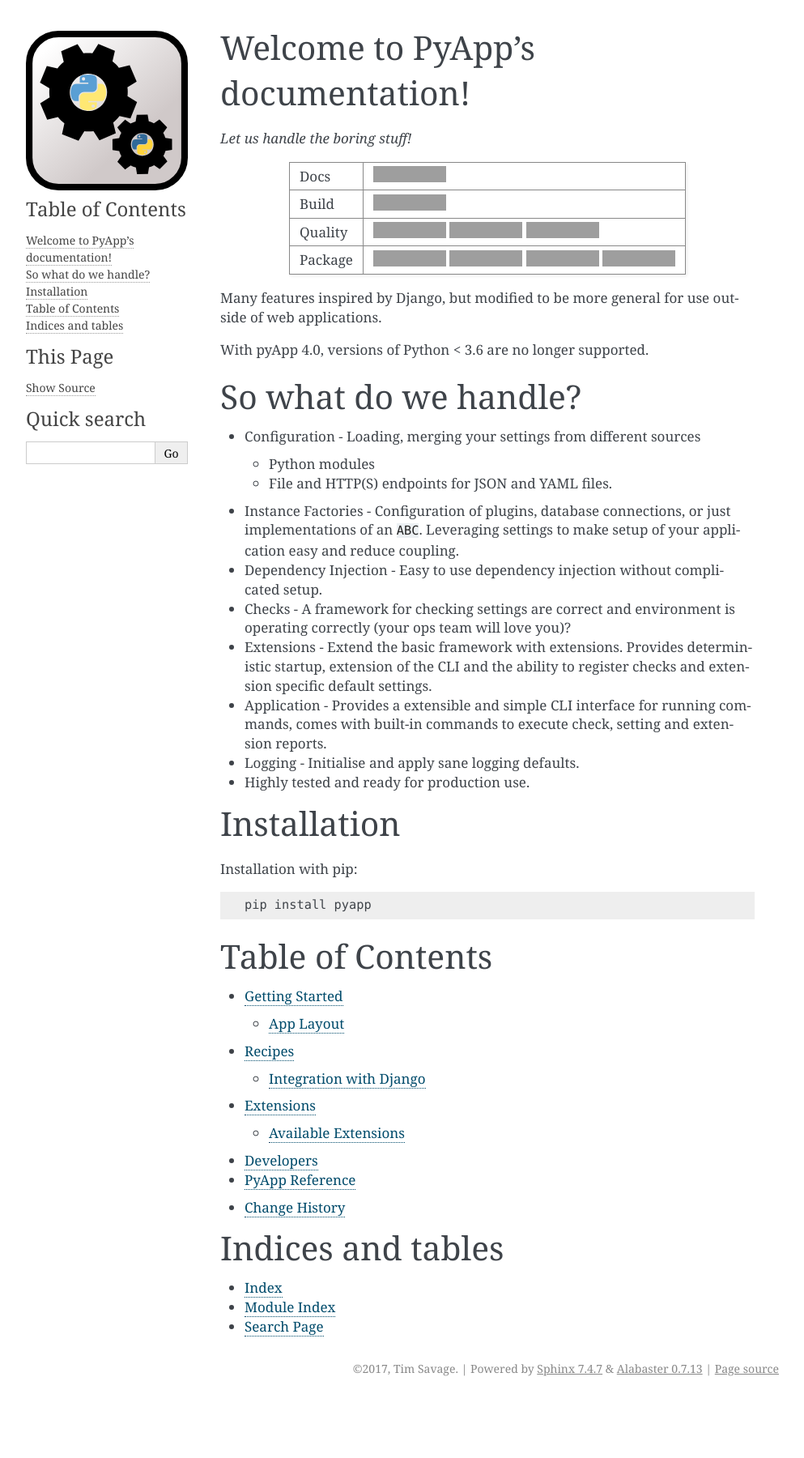
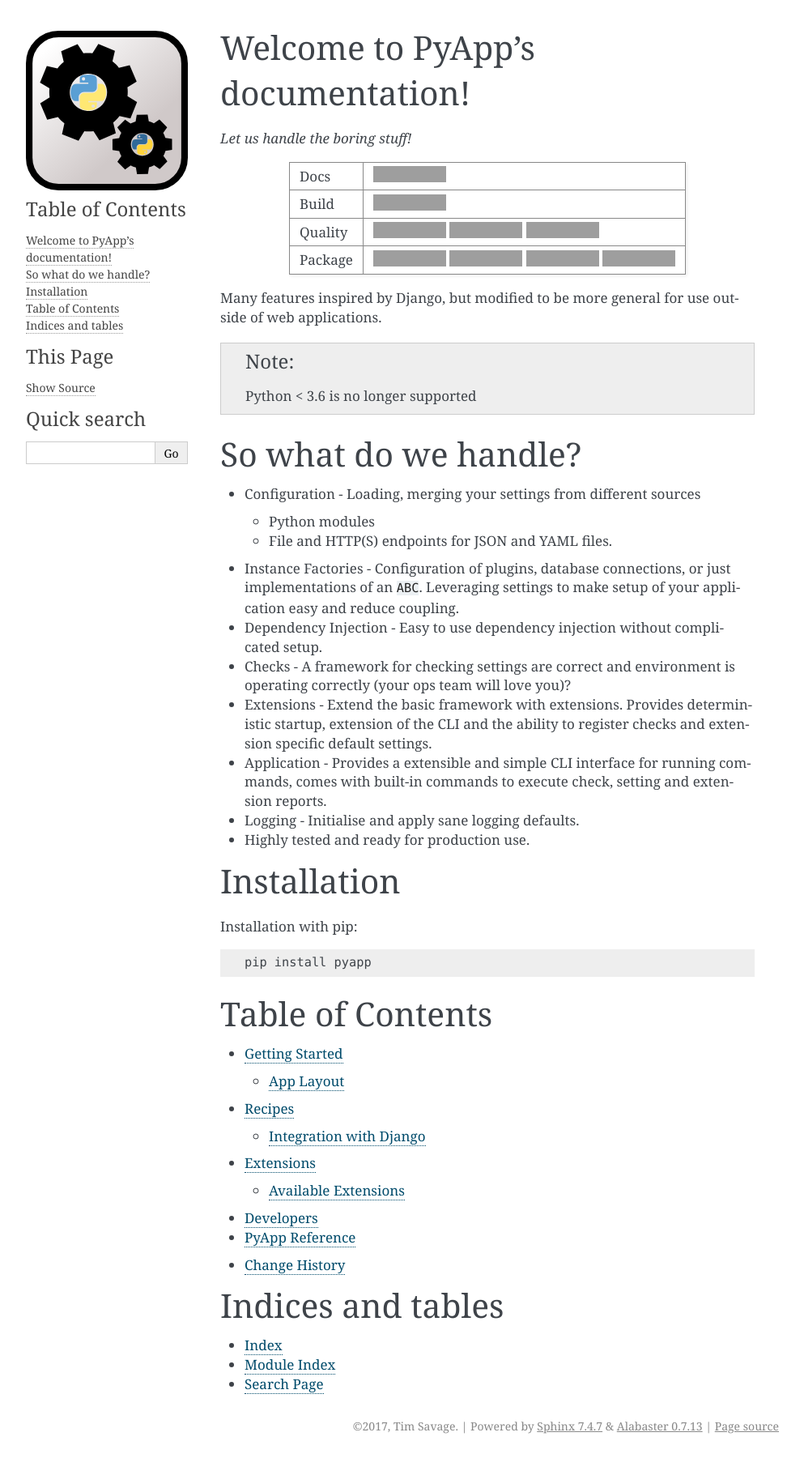
Before and after one commit to pyapp-org/pyapp, a Sphinx documentation site: the page built from docs/index.rst, in a window 1280 px wide, cut to the strip 0-1800 px from the top of the page. Shown: the whole strip at 81% size, without its empty margins (148-1141 px from the left). Built offline with Sphinx 7.4.7, drawn with Linux system fonts in a browser that asks for light colours; before the commit the page ends 1729 px from its top, so only the background shows below that; grey boxes are pictures that could not be loaded.

Commit message:
Documentation updates

```diff
--- a/docs/conf.py
+++ b/docs/conf.py
@@ -1,12 +1,17 @@
-import os
 import sys
+from pathlib import Path
+
+HERE = Path(__file__).parent
+
 
 # If extensions (or modules to document with autodoc) are in another directory,
 # add these directories to sys.path here. If the directory is relative to the
 # documentation root, use os.path.abspath to make it absolute, like shown here.
-sys.path.insert(0, os.path.abspath(".."))
+sys.path.insert(0, HERE.parent.as_posix())
 
-import pyapp
+about = {}
+exec((HERE.parent / "pyapp" / "__version__.py").read_text(), about)
+
 
 # -- General configuration ------------------------------------------------
 
@@ -42,7 +47,7 @@
 # built documents.
 #
 # The short X.Y version.
-version = pyapp.__version__
+version = about["__version__"]
 # The full version, including alpha/beta/rc tags.
 release = version
 
--- a/docs/index.rst
+++ b/docs/index.rst
@@ -41,7 +41,8 @@
 Many features inspired by Django, but modified to be more general for use
 outside of web applications.
 
-With pyApp 4.0, versions of Python < 3.6 are no longer supported.
+.. note::
+   Python < 3.6 is no longer supported
 
 
 So what do we handle?
--- a/setup.py
+++ b/setup.py
@@ -3,10 +3,10 @@
 
 from setuptools import setup
 
-here = Path(__file__).parent
+HERE = Path(__file__).parent
 
 about = {}
-exec((here / "pyapp" / "__version__.py").read_text(), about)
+exec((HERE / "pyapp" / "__version__.py").read_text(), about)
 
 
 if __name__ == "__main__":
```
